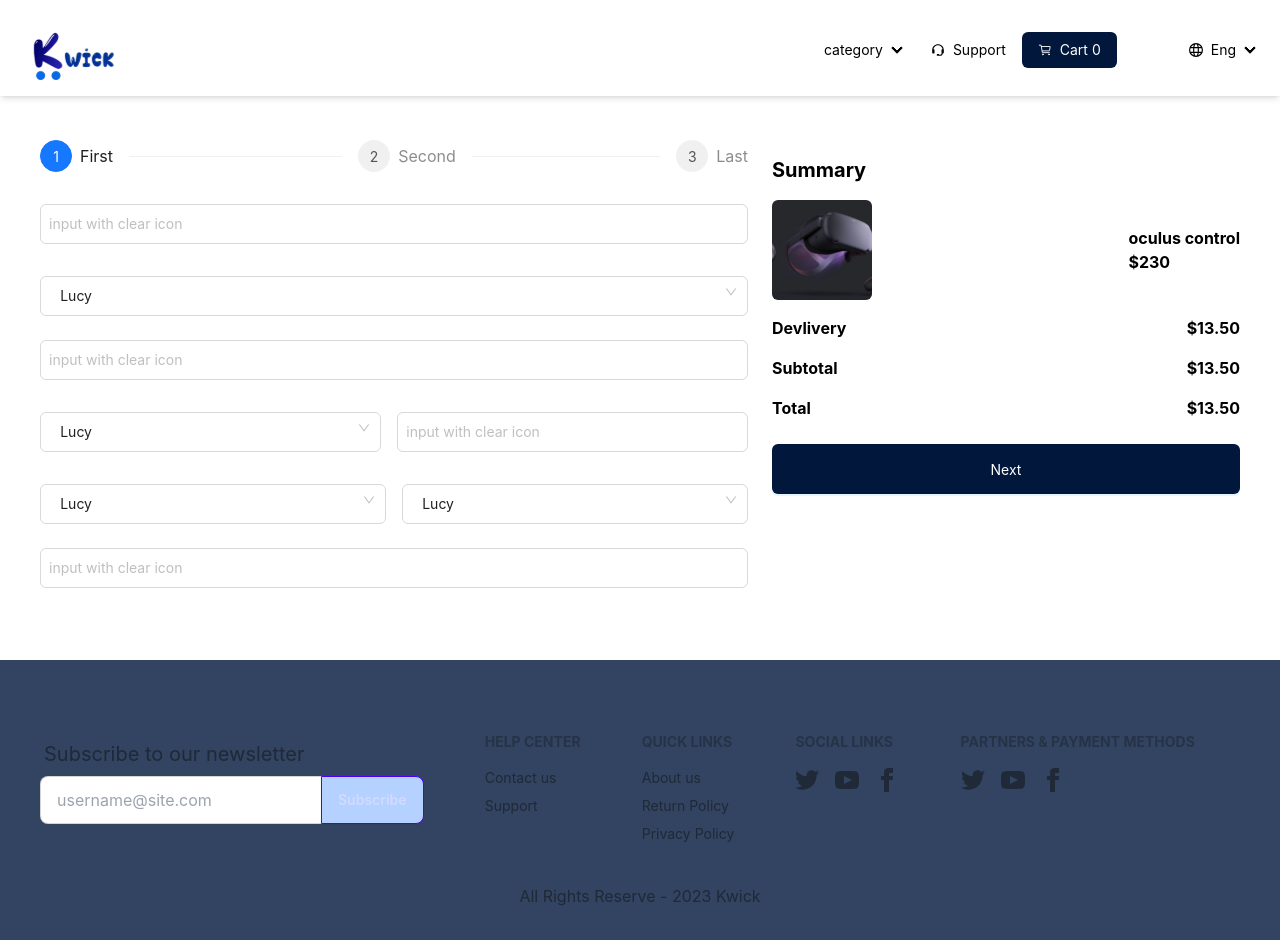
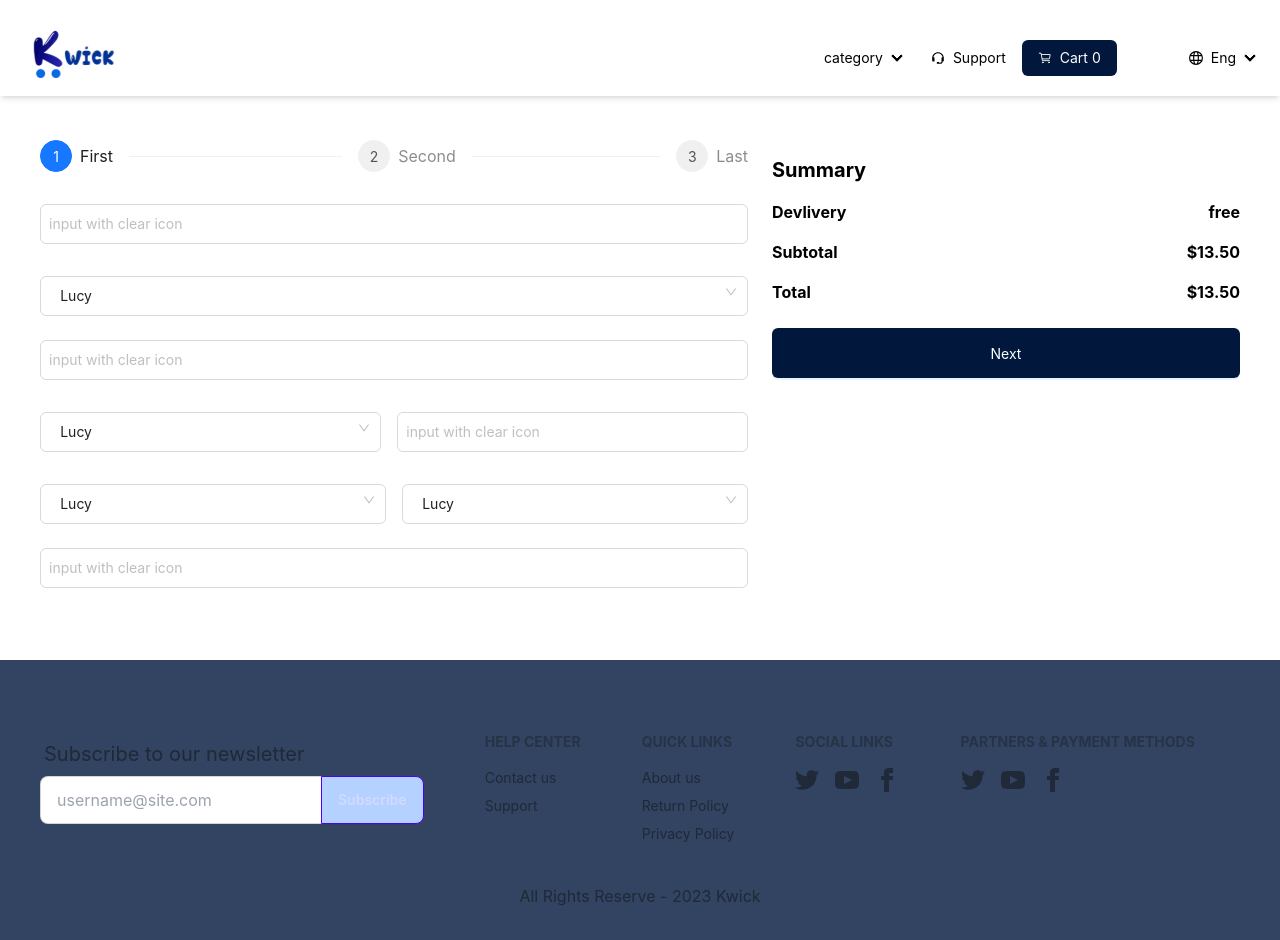
Before and after one commit to romeoscript/kwicky, a React (Vite) app: page /process in a window 1280 px wide. Built offline with nearby package versions, Linux system fonts and the light colour scheme.

Commit message:
before gateway

```diff
--- a/package.json
+++ b/package.json
@@ -19,6 +19,7 @@
     "react-cookie-consent": "^9.0.0",
     "react-dom": "^18.2.0",
     "react-icons": "^4.12.0",
+    "react-monnify": "^0.0.7",
     "react-multi-carousel": "^2.8.4",
     "react-responsive-carousel": "^3.2.23",
     "react-router-dom": "^6.3.0"
--- a/src/components/Addcarousel.tsx
+++ b/src/components/Addcarousel.tsx
@@ -34,6 +34,7 @@ interface CategoryProps {
 
 const Addcarousel = () => {
     const { data, isLoading } = useFetch<CategoryProps[]>('https://api.kwick.ng/api/v1/category');
+    console.log(data);
 
     if (isLoading) {
         return <div>Loading...</div>;
@@ -48,7 +49,7 @@ const Addcarousel = () => {
                 <Carousel responsive={responsive} autoPlay={true} autoPlaySpeed={2000} showDots={true} infinite={true}>
                     {data?.map((item, index) => (
                         <div key={index} className='relative cursor-pointer z-100 md:h-[380px] h-[500px] w-full'>
-                            <img src={item.image? item.image: add1} className='h-full w-full rounded-[20px] object-cover' alt={`Carousel item ${index}`} />
+                            <img src={item.image ? item.image : add1} className='h-full w-full rounded-[20px] object-cover' alt={`Carousel item ${index}`} />
                         </div>
                     ))}
                 </Carousel>
--- a/src/components/ProductCard.tsx
+++ b/src/components/ProductCard.tsx
@@ -50,10 +50,9 @@ const ProductCard: React.FC<cardprops> = ({id, name, img, price, rating, total }
 
             <figure className=' curvy z-20 relative rounded-[20px] flex items-left justify-end flex-col p-[1rem]'>
                 <p className="font-bold ">{name.length > 25? `${name.trim().substring(0,25)}...`:name.trim() }</p>
-
-                {/* <p className="flex items-center md:text-l  text-[yellow]"> */}
-                    {/* {renderStars(rating)} */}
-                    {/* <span className="text-white">({total})</span></p> */}
+                <p className="flex items-center md:text-l  text-[yellow]">
+                    {renderStars(rating)}
+                    <span className="text-white">({total})</span></p>
                 <h2 className="md:text-xl font-bold">&#8358;{price}</h2>
                 {/* <Button className='w-[90%] button_linear my-[1rem] mx-auto block md:h-[50px] ' type="primary" onClick={handleAddToCart}>Add to Cart</Button> */}
             </figure>
--- a/src/components/Stepper.tsx
+++ b/src/components/Stepper.tsx
@@ -3,6 +3,7 @@ import { Button, message, Steps } from 'antd';
 import oculus from '../assets/oculus.svg'
 import Address from './Address';
 import Card from './Card';
+import { useCart } from '../context/cartContext';
 
 const steps = [
     {
@@ -20,6 +21,9 @@ const steps = [
 ];
 
 const Stepper: React.FC = () => {
+    const { cartItems } = useCart()
+    console.log(cartItems);
+
     // const { token } = theme.useToken();
     const [current, setCurrent] = useState(0);
 
@@ -44,11 +48,13 @@ const Stepper: React.FC = () => {
                 <aside className='basis-[39%] max-w-[500px] text-black font-bold'>
                     <h2 className='text-xl my-[1rem] capitalize'>Summary</h2>
 
-                    <div className='flex items-center justify-between'>
-                        <img src={oculus} alt="" className='w-[100px] h-[100px] rounded-md object-cover' />
-                        <p>oculus control <br /> <span>$230</span></p>
-                    </div>
-                    <p className='flex items-center justify-between mt-[1rem]'> <span>Devlivery</span> <span>$13.50</span></p>
+                    {cartItems.map((item, index) => (
+                        <div className='flex items-center justify-between'>
+                            <img src={item.image1} alt="" className='w-[100px] h-[100px] rounded-md object-cover' />
+                            <p>{item.name.length > 10? item.name.substring(0,10)+'...': item.name} <br /> <span>#{item.price}</span></p>
+                        </div>
+                    ))}
+                    <p className='flex items-center justify-between mt-[1rem]'> <span>Devlivery</span> <span>free</span></p>
                     <p className='flex items-center justify-between my-[1rem]'> <span>Subtotal</span> <span>$13.50</span></p>
                     <p className='flex items-center justify-between'><span>Total</span> <span>$13.50</span></p>
                     <div style={{ marginTop: 24 }}>
--- a/src/components/navbar.tsx
+++ b/src/components/navbar.tsx
@@ -55,15 +55,17 @@ const Navbar = () => {
     return (
         <>
 
-            <section className='shadow-md fixed  z-200  bg-white w-full h-[80px] 'style={{ zIndex: 50 }}>
+            <section className='shadow-md fixed  z-200  bg-white w-full h-[80px] ' style={{ zIndex: 50 }}>
                 <div className="navbar  max-w-[1440px] m-auto  " >
 
                     <div className="flex-1">
                         <div className='text-2xl font-bold pl-[1rem] cursor-pointer md:hidden'>
                             <TbMenu onClick={showMobile} />
                         </div>
-                        <a className="btn btn-ghost text-xl">    <img src={logo} className='h-[60px]' alt="" /></a>
+                        <Link to='/'>
+                            <a className="btn btn-ghost text-xl">    <img src={logo} className='h-[60px]' alt="" /></a>
 
+                        </Link>
                     </div>
                     <div className="flex-none">
                         <ul className="menu menu-horizontal px-1 text-black flex items-center">
--- a/src/index.css
+++ b/src/index.css
@@ -2,8 +2,7 @@
   font-family: Inter, system-ui, Avenir, Helvetica, Arial, sans-serif;
   line-height: 1.5;
   font-weight: 400;
-background-color: white;
-
+  background-color: white;
   font-synthesis: none;
   text-rendering: optimizeLegibility;
   -webkit-font-smoothing: antialiased;
@@ -16,38 +15,47 @@ background-color: white;
 
 
 
-.linear{
+.linear {
   background: linear-gradient(180deg, rgba(46, 99, 236, 0) 0%, #2E63EC 62.95%);
 }
-.button_linear{
+
+.button_linear {
   background: linear-gradient(180deg, #086AE5 0%, #318AFA 44.26%, #086AE5 100%);
 
 }
-.react-multi-carousel-dot--active button{
+
+.react-multi-carousel-dot--active button {
   width: 70px;
   border-radius: 12px;
 }
+
 .curvy {
-  border-radius: 75% 25% 20px 20px / 40% 11% 20px 20px ;
-  height: 55%;
+  border-radius: 75% 25% 20px 20px / 40% 11% 20px 20px;
+  height: 35%;
   background-color: #01183C;
+}
+
+@media (max-width:500px) {
+  .curvy{
+    height: 45%;
+  }
 }
 h1 {
   font-size: 3.2em;
   line-height: 1.1;
 }
 
-.important{
-  width: 60px!important;
+.important {
+  width: 60px !important;
 }
 
 @media (max-width:500px) {
-  .important{
-    width: 30px!important;
-    height: 30px!important;
+  .important {
+    width: 30px !important;
+    height: 30px !important;
   }
 }
 
-.ant-select-selector{
-  padding: 1.2rem!important;
+.ant-select-selector {
+  padding: 1.2rem !important;
 }
--- a/src/pages/Cart.tsx
+++ b/src/pages/Cart.tsx
@@ -5,6 +5,7 @@ import cartimg from '../assets/cartimg.png'
 import { Button } from 'antd'
 import { PlusOutlined, MinusOutlined } from '@ant-design/icons';
 import { useCart } from '../context/cartContext';
+import { Link } from 'react-router-dom';
 
 interface CartItem {
     id: number;
@@ -80,13 +81,15 @@ const Cart = () => {
                     <p className='flex justify-between'><span>Subtotal</span> <span>${total}</span></p>
                     <p className='border-b-2 border-t-2 my-[0.7rem] flex justify-between'><span>Shipping fee</span> <span>free</span></p>
                     <p className='flex justify-between font-bold text-black'><span>Total</span> <span>${total}</span></p>
-                    <Button
-                type="primary"
-                className="bg-[#01183C] h-[40px] block w-full mx-auto my-[1rem] max-md:hidden"
+                    <Link to='/process'>
+                        <Button
+                            type="primary"
+                            className="bg-[#01183C] h-[40px] block w-full mx-auto my-[1rem] "
 
-              >
-               checkout
-              </Button>
+                        >
+                            checkout
+                        </Button>
+                    </Link>
                 </aside>
 
             </div> :
--- a/src/pages/Home.tsx
+++ b/src/pages/Home.tsx
@@ -24,6 +24,7 @@ type ProductsByCategory = {
 
 const Home: React.FC = () => {
     const { data: products } = useFetch<Product[]>('https://api.kwick.ng/api/v1/products/');
+console.log(products);
 
     // Group products by category
     const productsByCategory = products?.reduce((acc: ProductsByCategory, product: Product) => {
--- a/src/pages/Search.tsx
+++ b/src/pages/Search.tsx
@@ -11,7 +11,7 @@ const Search = () => {
         <Layout>
             <div className='pt-[100px] flex gap-4  '>
                 <Searchfilter />
-                <div className='mb-[6rem] grid md:grid-cols-4 gap-[10%] grid-cols-2 gap-2 p-[1rem] place-items-center'>
+                <div className='mb-[6rem] grid md:grid-cols-3 gap-[10%] grid-cols-2 gap-2 p-[1rem] place-items-center'>
                 <Link to='/product/2'>
                     <ProductCard name="Oculus Control"
                         img={oculus}
```
Also changed, not shown: 1 other file (tests, documents, lock files or other folders).
